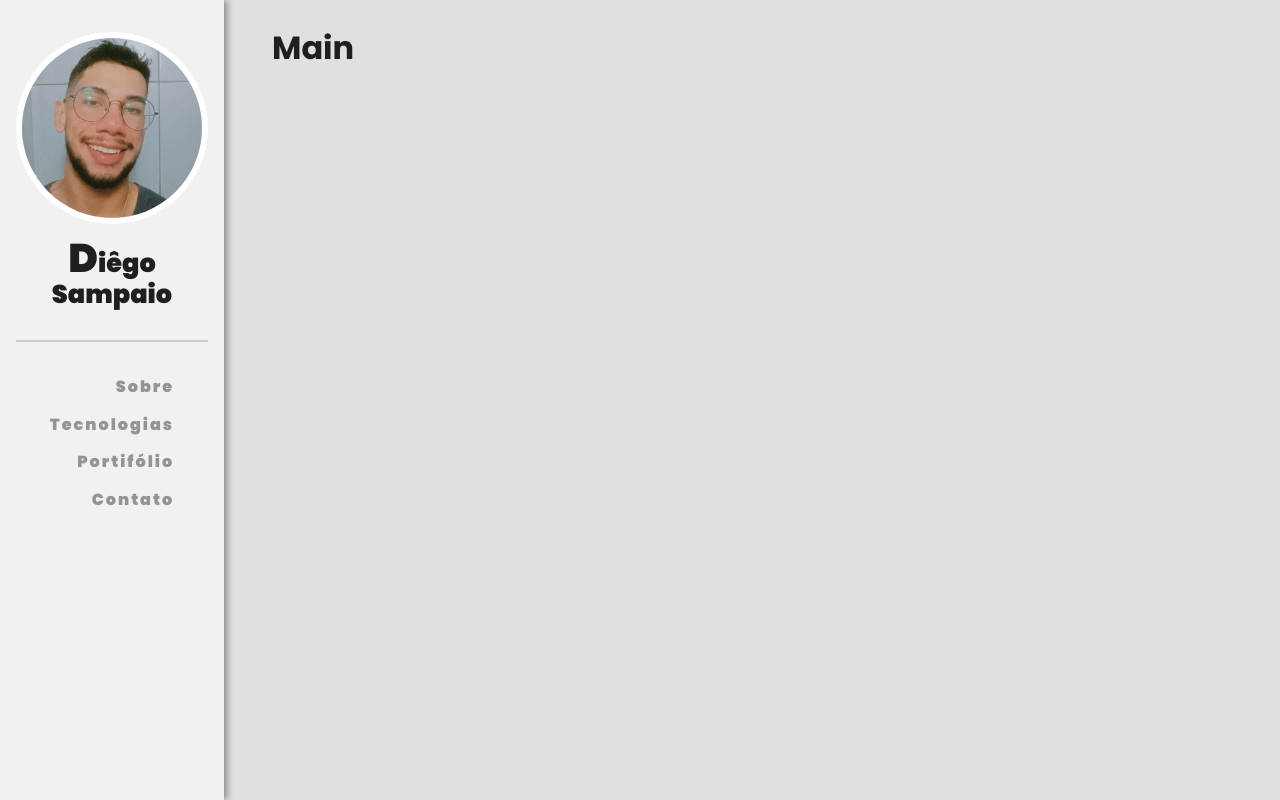
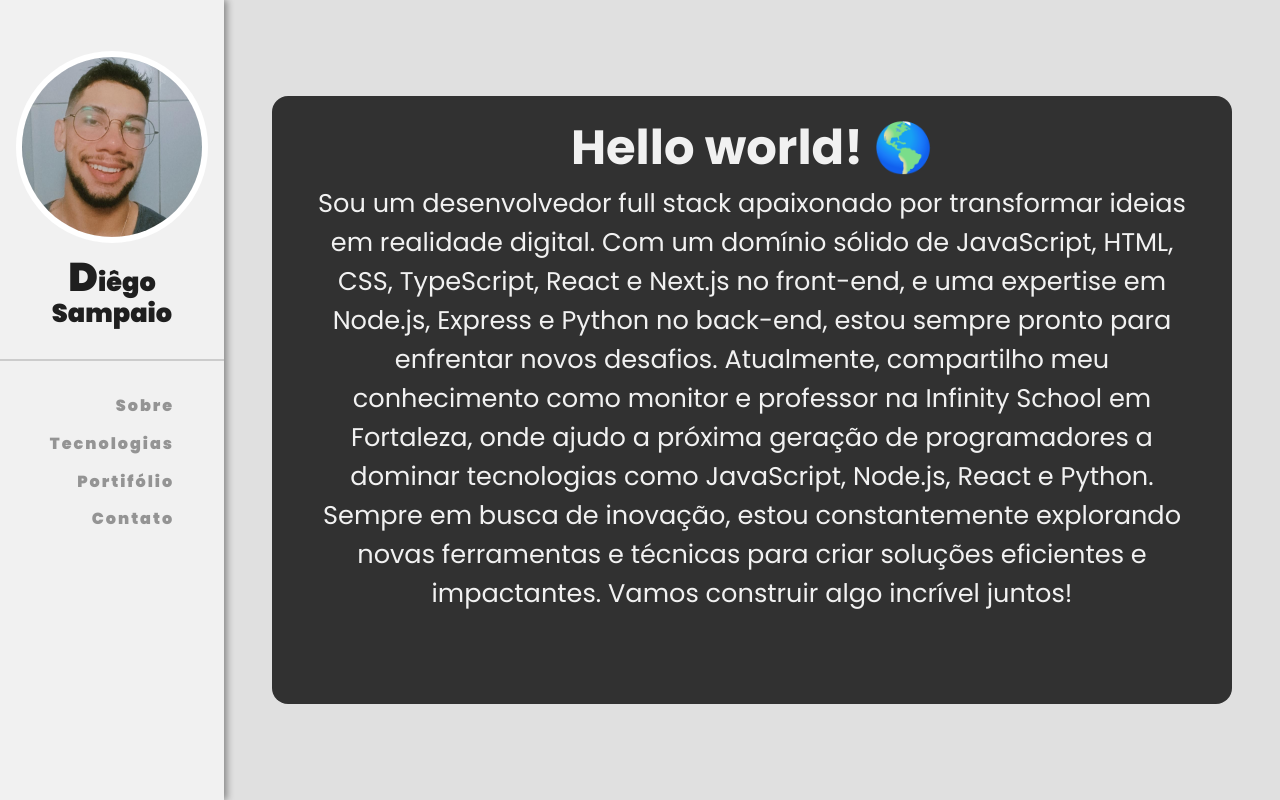
Before and after one commit to diegosmp/portfoliosimple, a plain HTML site: page index.html in a window 1280 px wide. Drawn offline with Linux system fonts and the light colour scheme.

Commit message:
CREATE: main, PART ABOUT CSS AND HTML

```diff
--- a/index.html
+++ b/index.html
@@ -36,7 +36,12 @@
             </footer>
         </aside>
         <main>
-            <h1>Main</h1>
+            <section id="about">
+                <div class="container-about">
+                    <h2>Hello world! 🌎 </h2>
+                    <p>Sou um desenvolvedor full stack apaixonado por transformar ideias em realidade digital. Com um domínio sólido de JavaScript, HTML, CSS, TypeScript, React e Next.js no front-end, e uma expertise em Node.js, Express e Python no back-end, estou sempre pronto para enfrentar novos desafios. Atualmente, compartilho meu conhecimento como monitor e professor na Infinity School em Fortaleza, onde ajudo a próxima geração de programadores a dominar tecnologias como JavaScript, Node.js, React e Python. Sempre em busca de inovação, estou constantemente explorando novas ferramentas e técnicas para criar soluções eficientes e impactantes. Vamos construir algo incrível juntos!</p>
+                </div>
+            </section>
         </main>
     </div>
 </body>
--- a/src/public/style/globals.css
+++ b/src/public/style/globals.css
@@ -123,7 +123,37 @@ aside {
 main {
     grid-area: main;
     width: 100%;
-    padding: 1.5rem 3rem;
+    display: flex;
+    flex-direction: column;
+    height: 100%;
+}
+
+
+section {
+    height: 100vh;
+    display: flex;
+    justify-content: center;
+    align-items: center;
+    padding: 1.2rem 1rem;
+}
+
+.container-about{
+    width: 60rem;
+    height: 38rem;
+    display: flex;
+    flex-direction: column;
+    align-items: center;
+    font-size: 1.6rem;
+    background-color: #1f1f1fe7;
+    color: #f1f1f1;
+    padding: 1rem 2rem;
+    border-radius: 16px;
+    text-align: center;
+
+}
+
+.container-about h2 {
+    font-size: 3rem;
 }
 
 footer {
```
